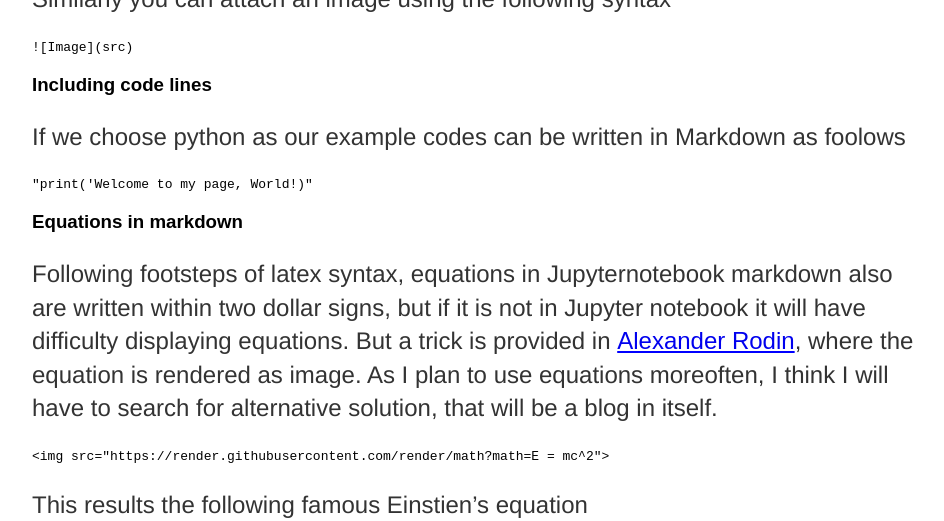
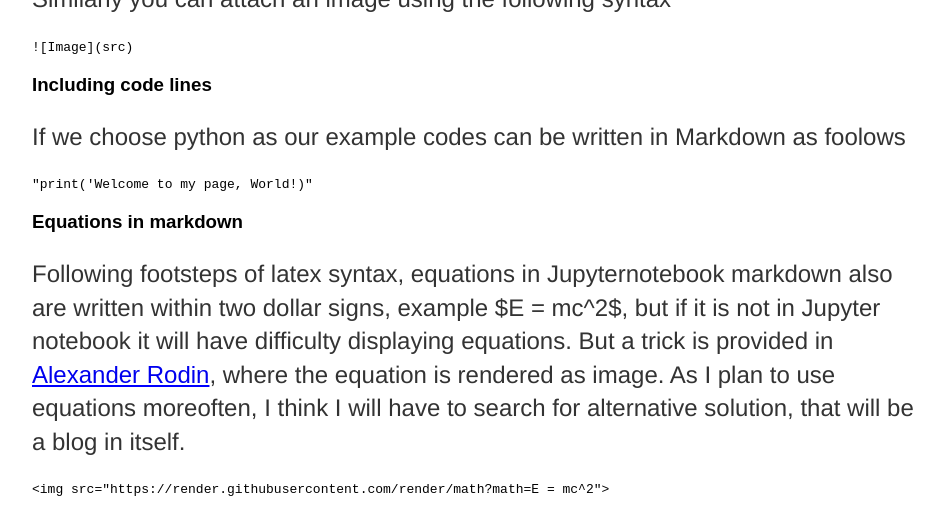
Before and after one commit to Daweet/Daweet.github.io, a Jekyll site: the page built from _posts/2020-05-04-from-markdown-to-webpages.md, in a window 1280 px wide and 900 px high, scrolled down 3989 px, cut to the strip 0-521 px from the top of the window. Shown: the whole strip, without its empty margins (160-1104 px from the left). Built offline with Jekyll 4.4.1, drawn with Linux system fonts in a browser that asks for light colours; our own code applies the rules of GitHub Pages for plain Markdown files.

Commit message:
Update 2020-05-04-from-markdown-to-webpages.md

````diff
--- a/_posts/2020-05-04-from-markdown-to-webpages.md
+++ b/_posts/2020-05-04-from-markdown-to-webpages.md
@@ -134,7 +134,7 @@
 ```
 
 ### Equations in markdown
-Following footsteps of latex syntax, equations in Jupyternotebook markdown also are written within two dollar signs, but if it is not in Jupyter notebook it will have difficulty displaying equations. But a trick is provided in [Alexander Rodin](https://gist.github.com/a-rodin/fef3f543412d6e1ec5b6cf55bf197d7b), where the equation is rendered as image. As I plan to use equations moreoften, I think I will have to search for alternative solution, that will be a blog in itself.
+Following footsteps of latex syntax, equations in Jupyternotebook markdown also are written within two dollar signs, example $E = mc^2$, but if it is not in Jupyter notebook it will have difficulty displaying equations. But a trick is provided in [Alexander Rodin](https://gist.github.com/a-rodin/fef3f543412d6e1ec5b6cf55bf197d7b), where the equation is rendered as image. As I plan to use equations moreoften, I think I will have to search for alternative solution, that will be a blog in itself.
 ```
 <img src="https://render.githubusercontent.com/render/math?math=E = mc^2">
 ```
````
